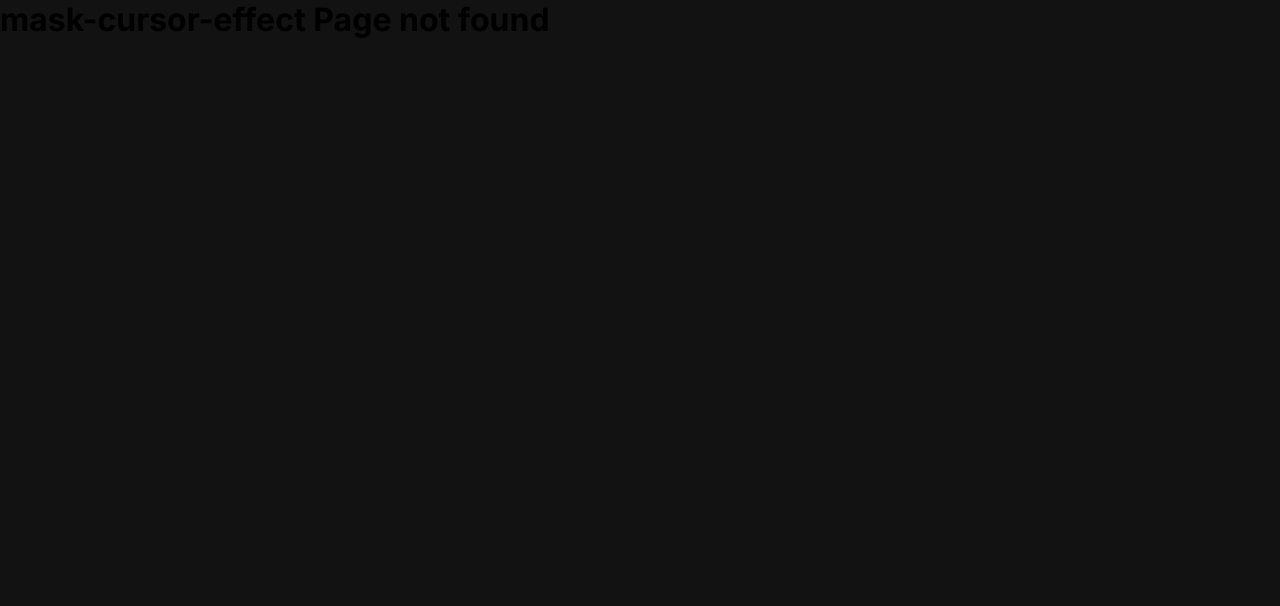
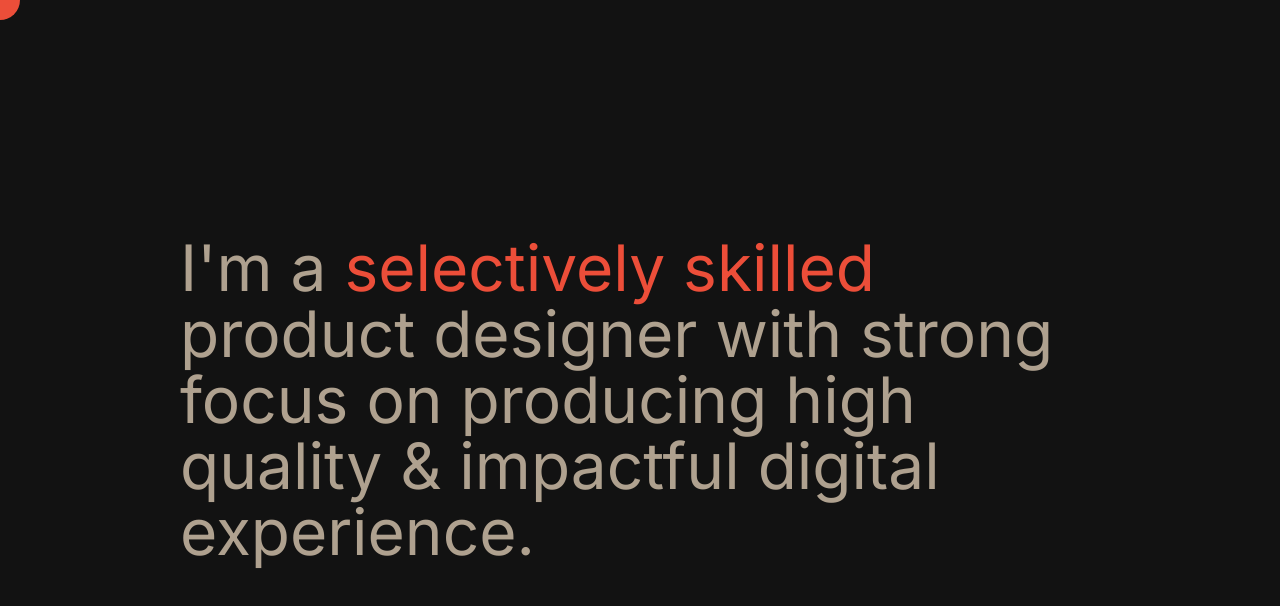
Before and after one commit to Chinmay-innovates/client, a Next.js app: page /cursor/mask-cursor-effect in a window 1280 px wide. Before the commit this address had no page. Shown: the top 606 px of the page. Built offline with nearby package versions, Linux system fonts and the light colour scheme.

Commit message:
mask cursor effect

```diff
--- a/src/app/cursor/[name]/page.tsx
+++ b/src/app/cursor/[name]/page.tsx
@@ -1,4 +1,5 @@
 import MouseScaleImageGallery from "@/components/mouse-scale-image-gallery";
+import MaskCursorEffect from "@/components/mask-cursor-effect";
 interface Props {
 	params: Promise<{
 		name: string;
@@ -10,6 +11,9 @@ const page = async ({ params }: Props) => {
 	if (name === "mouse-scale-image-gallery") {
 		return <MouseScaleImageGallery />;
 	}
+	if (name === "mask-cursor-effect") {
+		return <MaskCursorEffect />;
+	}
 
 	return (
 		<div>
--- /dev/null
+++ b/src/app/hooks/use-mouse-position.ts
@@ -0,0 +1,20 @@
+import { useEffect, useState } from "react";
+export default function useMousePosition() {
+	const [mousePosition, setMousePosition] = useState({ x: 0, y: 0 });
+
+	const updateMousePosition = (event: MouseEvent) => {
+		setMousePosition({
+			x: event.clientX,
+			y: event.clientY,
+		});
+	};
+
+	useEffect(() => {
+		window.addEventListener("mousemove", updateMousePosition);
+		return () => {
+			window.removeEventListener("mousemove", updateMousePosition);
+		};
+	}, []);
+
+	return mousePosition;
+}
--- /dev/null
+++ b/src/components/mask-cursor-effect/index.jsx
@@ -0,0 +1,46 @@
+"use client";
+import { useState } from "react";
+import styles from "./style.module.scss";
+import { motion } from "framer-motion";
+import useMousePosition from "@/app/hooks/use-mouse-position";
+
+const Index = () => {
+	const [isHovered, setIsHovered] = useState(false);
+	const { x, y } = useMousePosition();
+	const size = isHovered ? 400 : 40;
+
+	return (
+		<main className={styles.main}>
+			<motion.div
+				className={styles.mask}
+				animate={{
+					WebkitMaskPosition: `${x - size / 2}px ${y - size / 2}px`,
+
+					WebkitMaskSize: `${size}px`,
+				}}
+				transition={{ type: "tween", ease: "backOut", duration: 0.5 }}
+			>
+				<p
+					onMouseEnter={() => {
+						setIsHovered(true);
+					}}
+					onMouseLeave={() => {
+						setIsHovered(false);
+					}}
+				>
+					A visual designer - with skills that haven't been replaced by A.I
+					(yet) - making good shit only if the paycheck is equally good.
+				</p>
+			</motion.div>
+
+			<div className={styles.body}>
+				<p>
+					I'm a <span>selectively skilled</span> product designer with strong
+					focus on producing high quality & impactful digital experience.
+				</p>
+			</div>
+		</main>
+	);
+};
+
+export default Index;
--- /dev/null
+++ b/src/components/mask-cursor-effect/style.module.scss
@@ -0,0 +1,33 @@
+.main {
+	height: 100vh;
+
+	.mask,
+	.body {
+		width: 100%;
+		height: 100%;
+		display: flex;
+		align-items: center;
+		justify-content: center;
+		color: #afa18f;
+		font-size: 64px;
+		line-height: 66px;
+		cursor: default;
+
+		p {
+			width: 1000px;
+			padding: 40px;
+		}
+		span {
+			color: #ec4e39;
+		}
+	}
+
+	.mask {
+		mask-image: url("../../../public/mask.svg");
+		mask-repeat: no-repeat;
+		mask-size: 40px;
+		background: #ec4e39;
+		position: absolute;
+		color: black;
+	}
+}
--- a/tsconfig.json
+++ b/tsconfig.json
@@ -22,6 +22,6 @@
       "@/*": ["./src/*"]
     }
   },
-  "include": ["next-env.d.ts", "**/*.ts", "**/*.tsx", ".next/types/**/*.ts", "src/app/components/project/index.jsx", "src/app/page.jsx", "src/components/smooth-scroll/index.jsx", "src/components/project/app.jsx"],
+  "include": ["next-env.d.ts", "**/*.ts", "**/*.tsx", ".next/types/**/*.ts", "src/app/components/project/index.jsx", "src/app/page.jsx", "src/components/smooth-scroll/index.jsx", "src/components/project/app.jsx", "src/data.js"],
   "exclude": ["node_modules"]
 }
```
Also changed, not shown: src/data.js (+10 -0 lines), public/mask.svg (added).
